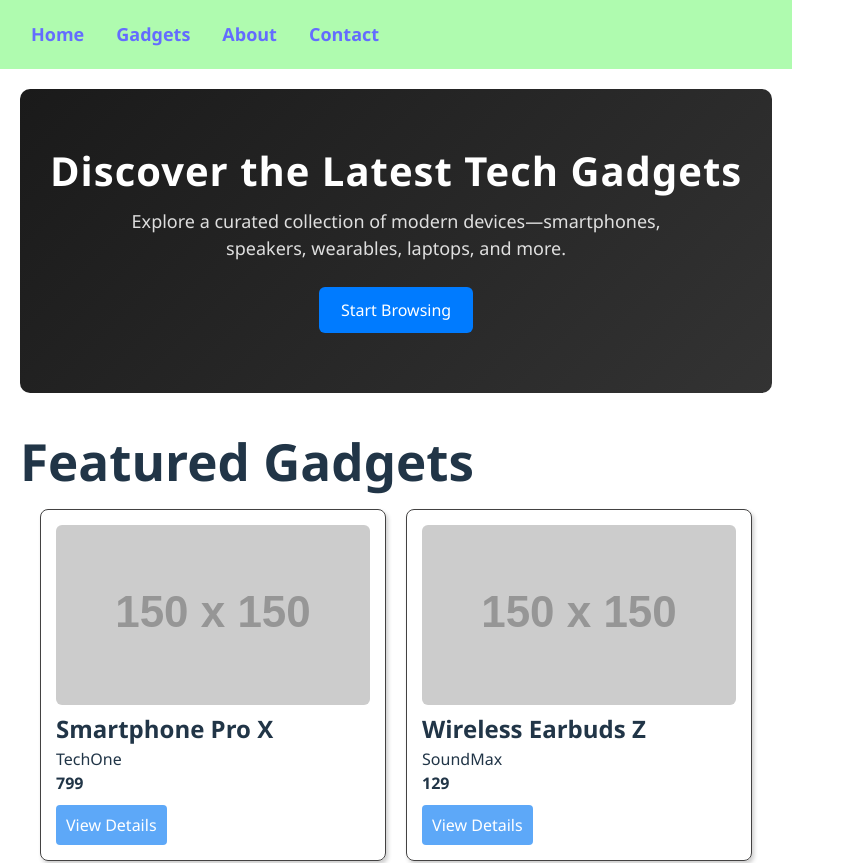
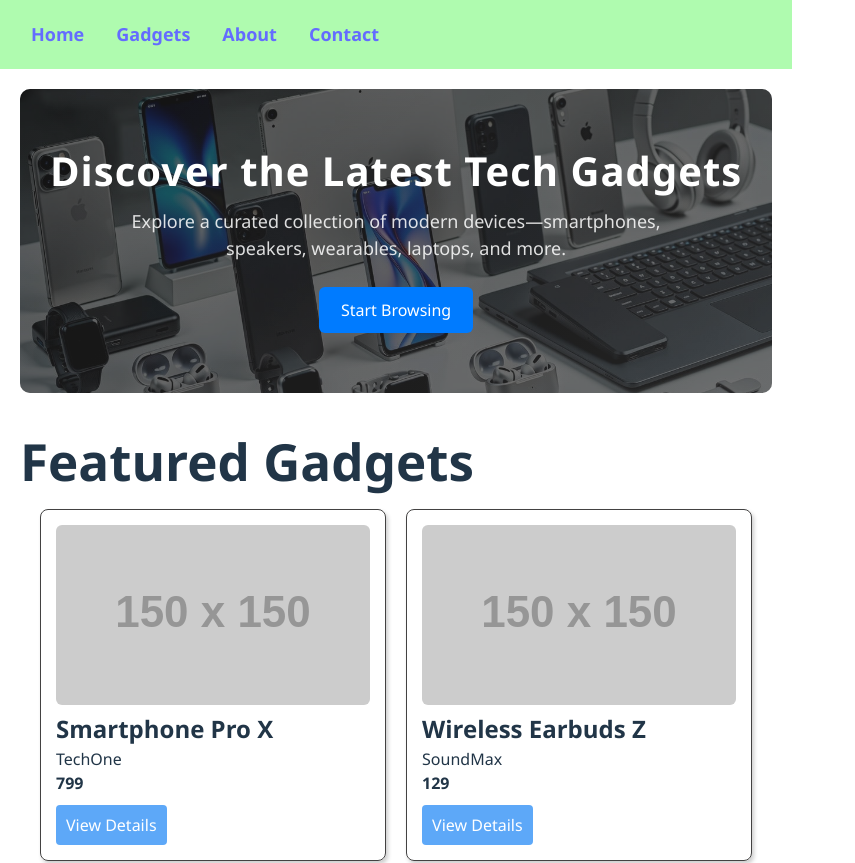
Before and after one commit to bijayjha2025/React_Practice, a React (Vite) app in the folder GadgetCatalog/gadgetcatalog/: page / in a window 1280 px wide. Shown: the top 863 px of the page, without its empty margins (0-855 px from the left). Built offline with nearby package versions, Linux system fonts and the light colour scheme.

Commit message:
hero Image section

```diff
--- a/GadgetCatalog/gadgetcatalog/src/App.css
+++ b/GadgetCatalog/gadgetcatalog/src/App.css
@@ -177,6 +177,8 @@
 
 /* CSS for HeroSection Page */
 .heroSectionContainer {
+  position: relative;
+  overflow: hidden;
   width: 100%;
   padding: 60px 30px;
   background: linear-gradient(135deg, #1a1a1a, #333);
@@ -184,6 +186,22 @@
   text-align: center;
   border-radius: 10px;
   margin-bottom: 40px;
+}
+
+.heroSectionImage {
+  position: absolute;
+  top: 0;
+  left: 0;
+  width: 100%;
+  height: 100%;
+  object-fit: cover;
+  opacity: 0.3;
+  z-index: 0;
+}
+
+.heroContent {
+  position: relative;
+  z-index: 1;
 }
 
 .heroSectionContainer h1 {
--- a/GadgetCatalog/gadgetcatalog/src/Components/HeroSection.jsx
+++ b/GadgetCatalog/gadgetcatalog/src/Components/HeroSection.jsx
@@ -1,17 +1,20 @@
 
 import { useNavigate } from "react-router-dom";
+import HeroImage from '../Images/HeroSection.jpg';
 
 function HeroSection() {
   const navigate = useNavigate();
 
   return (
     <div className="heroSectionContainer">
-      <h1>Discover the Latest Tech Gadgets</h1>
-      <p>Explore a curated collection of modern devices—smartphones, speakers, wearables, laptops, and more.</p>
+      <img src= {HeroImage} alt="HeroSectionImage" className="heroSectionImage"></img>
 
-      <button onClick={() => navigate("/gadgets")}>
-        Start Browsing
-      </button>
+      <div className="heroContent">
+       <h1>Discover the Latest Tech Gadgets</h1>
+       <p>Explore a curated collection of modern devices—smartphones, speakers, wearables, laptops, and more.</p>
+
+       <button onClick={() => navigate("/gadgets")}>Start Browsing</button>
+      </div>
     </div>
   );
 }
```
Also changed, not shown: GadgetCatalog/gadgetcatalog/src/Images/HeroSection.jpg (added).
